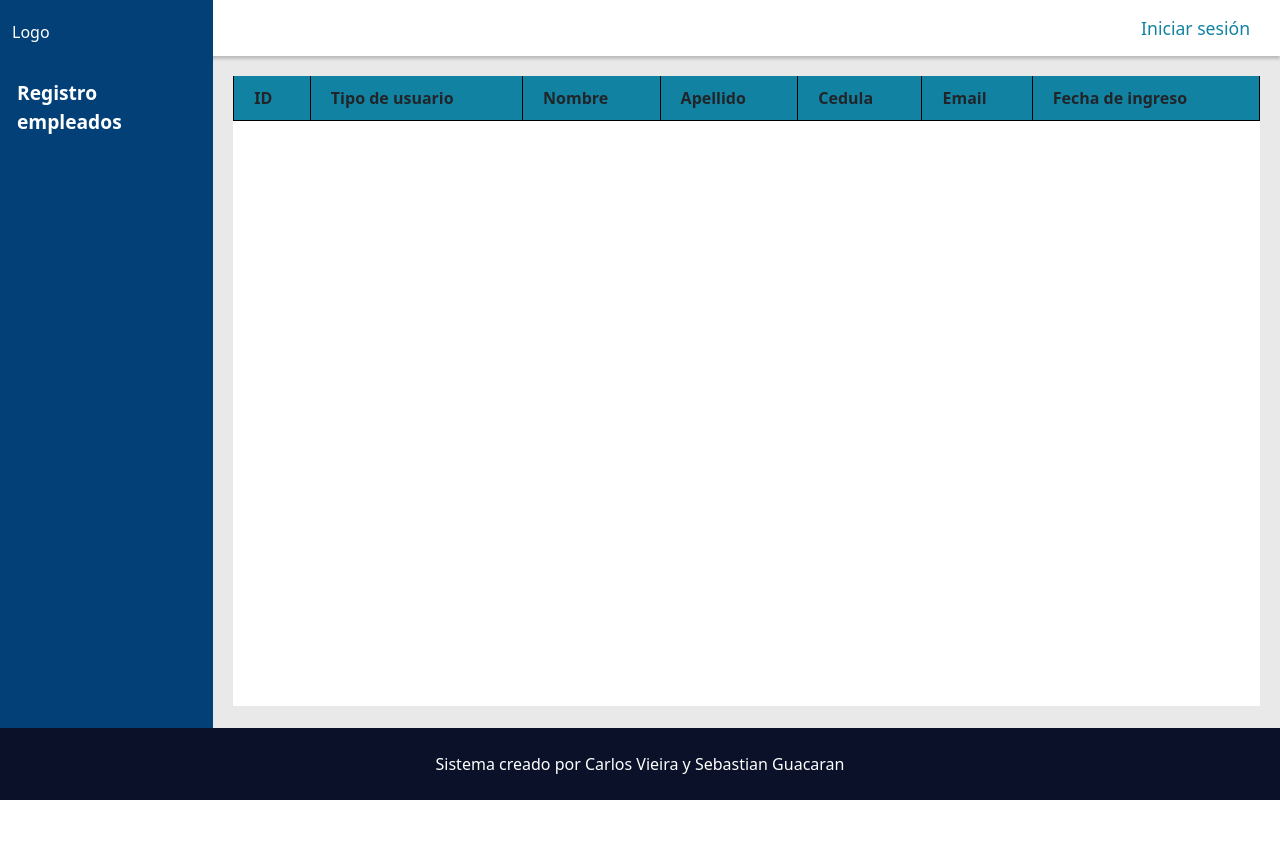
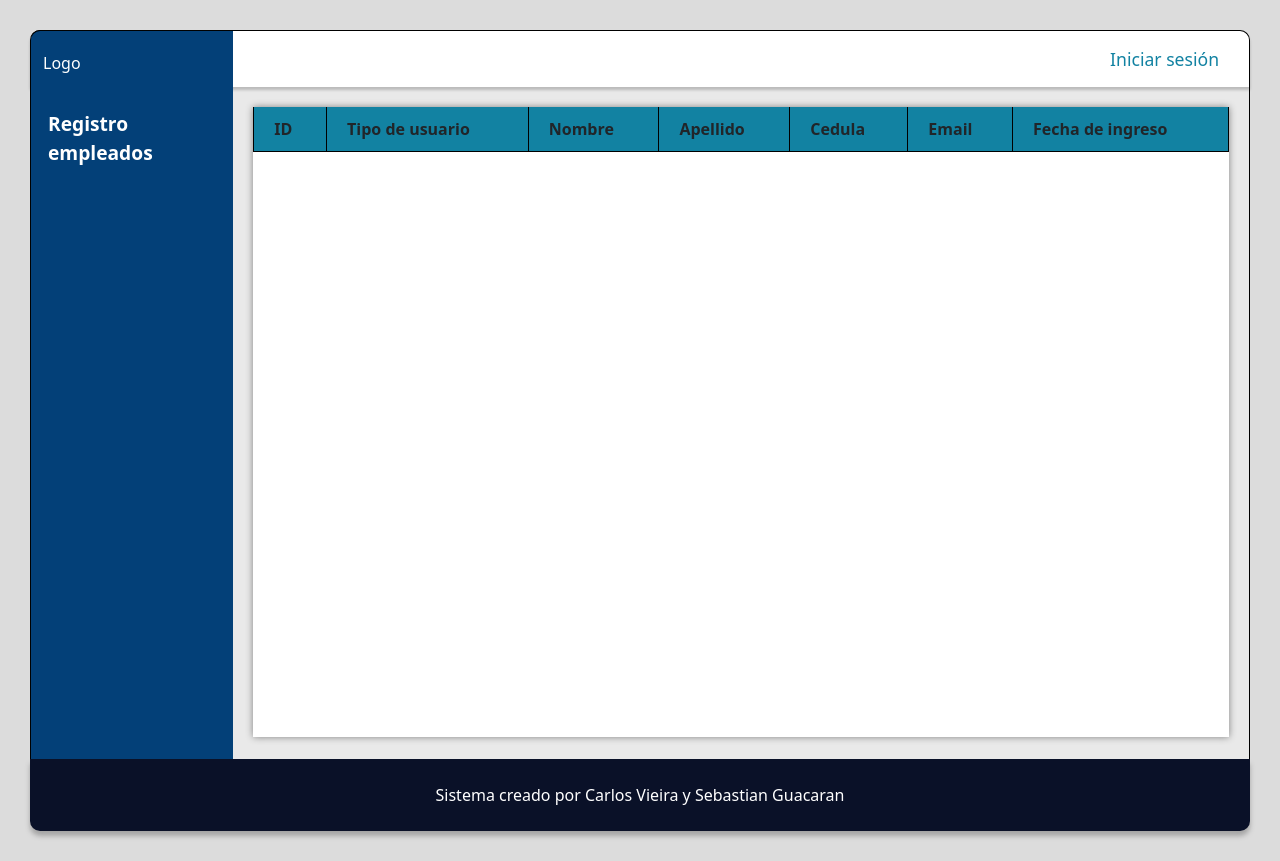
Before and after one commit to carldanvm/rrhh, a PHP site: page /rrhh/vistas/panel_rrhh.php in a window 1280 px wide. Before the commit the page ends 800 px from the top, so only its background shows below. Run offline with PHP 8.4, Linux system fonts and the light colour scheme; data that the repository does not hold is empty.

Commit message:
arreglos de diseño

```diff
--- a/css/styles.css
+++ b/css/styles.css
@@ -3,6 +3,7 @@
   height: 100%;
   max-height: calc(100vh - 170px);
   overflow-y: auto;
+  box-shadow: 0px 0px 7px #818181;
 }
 
 #registrar-empleado-form{
@@ -181,7 +180,7 @@ footer{
   padding-top: 20px;
   z-index: 2;
   color: white;
-  margin-top: -56px;
+  margin-top: -57px;
 }
 
 .barra-lateral-boton a{
--- a/version.txt
+++ b/version.txt
@@ -1 +1 @@
-0.5.12
+0.5.14
--- a/vistas/inicio.php
+++ b/vistas/inicio.php
@@ -1,7 +1,8 @@
 <?php include 'includes/header.php'; ?>
+<div class="w-100">
+    <div class="row d-flex align-items-center flex-1 flex-row">
 
-<div class="row">
-
+        <div style="border-right: 1px solid black; height: 100%;" class="col-6 d-flex flex-column align-items-center justify-content-center">
             <div id="reloj-container">
                 <h2 id="saludo"></h2>
             </div>
@@ -10,9 +11,11 @@
                 <h4 style="margin-bottom: 15px" id="calendar-month-year"></h4>
                 <div id="calendar"></div>
             </div>
+        </div>
+
         <script src="js/calendario_reloj.js"></script>
 
-    <div class="col-12 col-md-4 registro-horas-contenedor">
+        <div class="col-6 d-flex flex-column align-items-center justify-content-center registro-horas-contenedor">
 
             <div class="registro-horas-formulario">
 
@@ -47,12 +50,11 @@
 
         </div>
 
-
-
-
+    </div>
 </div>
 
 
 
 
+
 <?php include 'includes/footer.php'; ?>
--- a/vistas/panel_rrhh.php
+++ b/vistas/panel_rrhh.php
@@ -11,6 +11,26 @@
         color: #1282a2;
         box-shadow: 0 3px 3px 0 rgba(0, 0, 0, 0.2);
         position: relative;
+        border-top-left-radius: 10px;
+        border-top-right-radius: 10px;
+        border-top: 1px solid black;
+        border-right: 1px solid black;
+    }
+
+    .barra-lateral{
+        border-top-left-radius: 10px;
+        border-top: 1px solid black;
+        border-left: 1px solid black;
+    }
+
+    .contenido-rrhh{
+        border-right: 1px solid black;
+    }
+
+    .footer{
+        border-bottom-left-radius: 10px;
+        border-bottom-right-radius: 10px;
+        box-shadow: 0px 5px 5px #a5a5a5;
     }
 
     .boton-nav {
@@ -24,6 +44,10 @@
 
     .contenedor {
         box-shadow: none;
+    }
+    body{
+        padding: 30px;
+        background-color: gainsboro;
     }
 </style>
 
```
Also changed, not shown: other parts of css/styles.css (+3 -19 lines). Lines whose indentation alone changed are shown as unchanged.
